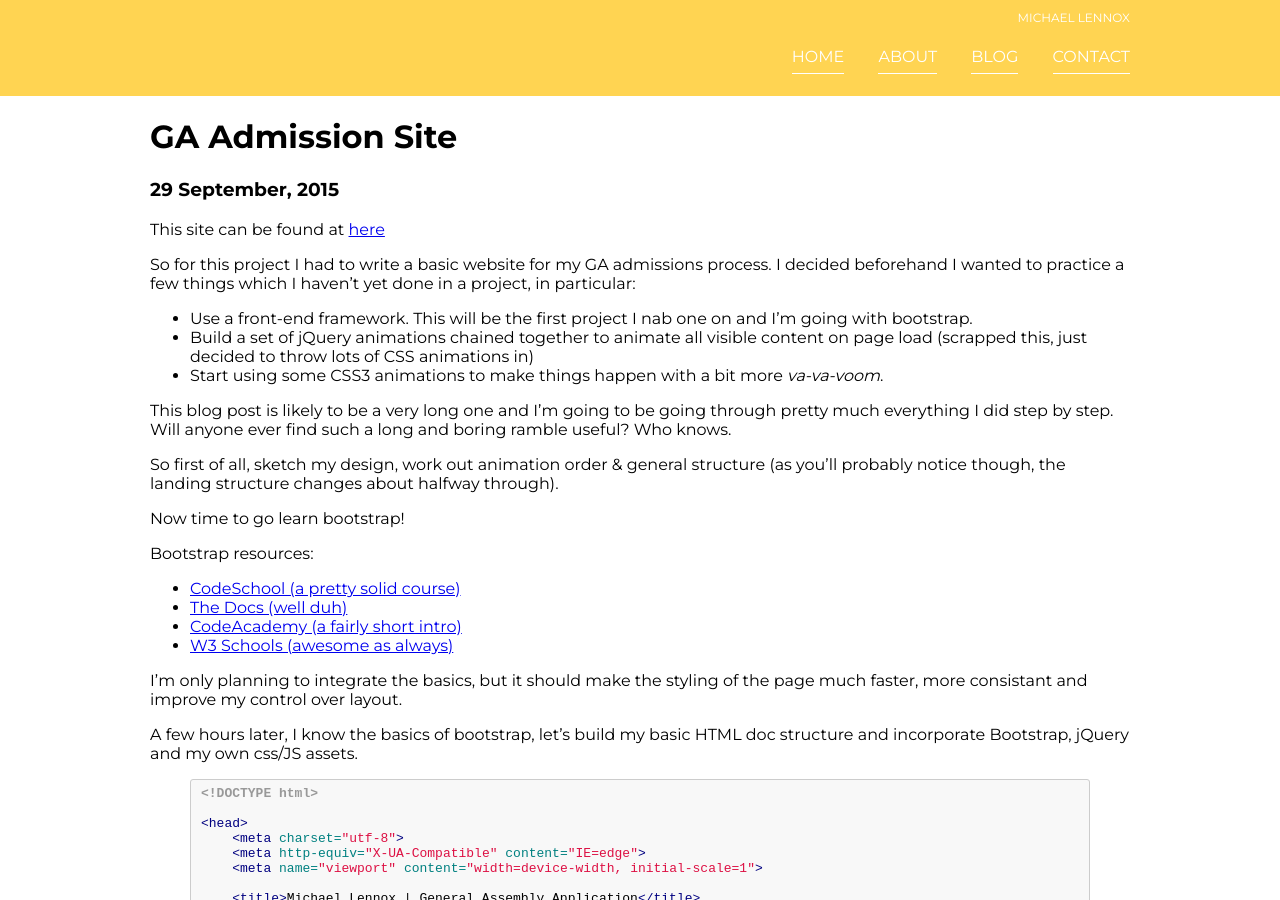
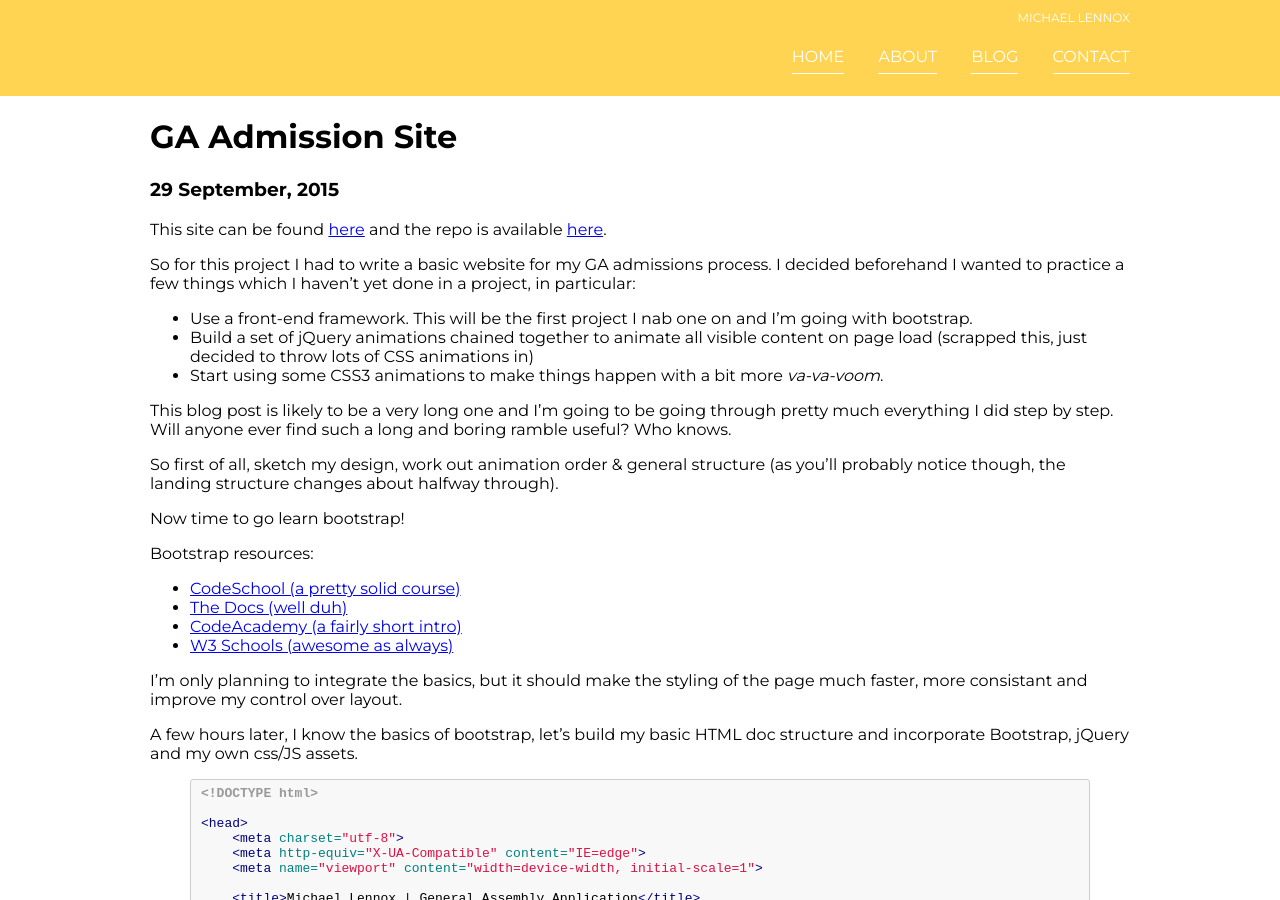
Before and after one commit to michaellennox/michaellennox.github.io, a Jekyll site: the page built from _posts/2015-09-29-GA-admissions.md, in a window 1280 px wide and 900 px high. Built offline with Jekyll 4.4.1, drawn with Linux system fonts in a browser that asks for light colours; nearby versions of some CDN libraries.

Commit message:
update post

```diff
--- a/_posts/2015-09-29-GA-admissions.md
+++ b/_posts/2015-09-29-GA-admissions.md
@@ -4,7 +4,7 @@ title: GA Admission Site
 category: devramble
 ---
 
-This site can be found at [here]({{ site.baseurl }}/GA)
+This site can be found [here]({{ site.baseurl }}/GA) and the repo is available [here](https://github.com/michaellennox/michaellennox.github.io/tree/master/GA).
 
 So for this project I had to write a basic website for my GA admissions process. I decided beforehand I wanted to practice a few things which I haven't yet done in a project, in particular:
 
```
